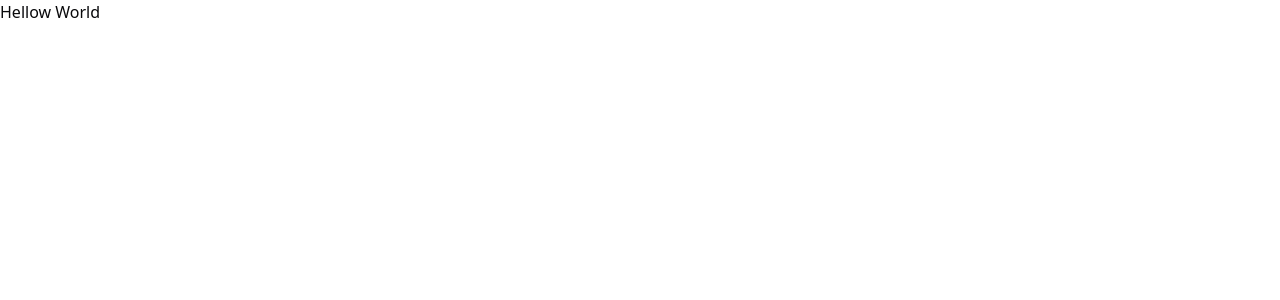
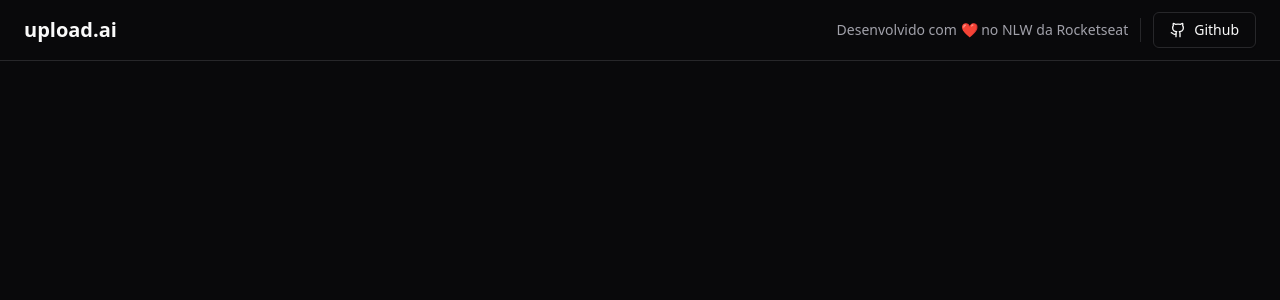
Before and after one commit to danilo-formagio/nlw-upload-ai-web, a React (Vite) app: page / in a window 1280 px wide. Shown: the top 300 px of the page. Built offline with nearby package versions, Linux system fonts and the light colour scheme.

Commit message:
Apply dark theme and implement the page header

```diff
--- a/package.json
+++ b/package.json
@@ -11,8 +11,11 @@
   },
   "dependencies": {
     "@radix-ui/react-icons": "^1.3.0",
+    "@radix-ui/react-separator": "^1.0.3",
+    "@radix-ui/react-slot": "^1.0.2",
     "class-variance-authority": "^0.7.0",
     "clsx": "^2.0.0",
+    "lucide-react": "^0.276.0",
     "react": "^18.2.0",
     "react-dom": "^18.2.0",
     "tailwind-merge": "^1.14.0",
--- a/src/App.tsx
+++ b/src/App.tsx
@@ -1,5 +1,29 @@
+import { Github } from "lucide-react";
+import { Button } from "./components/ui/button";
+import { Separator } from "./components/ui/separator";
+
 export function App() {
   return (
-   <h1>Hellow World</h1>
+    <div className="min-h-screen flex flex-col">
+      <div className="px-6 py-3 flex items-center justify-between border-b">
+        <h1 className="text-xl font-bold">upload.ai</h1>
+
+        <div className="flex items-center gap-3">
+          <span className="text-sm text-muted-foreground">
+            Desenvolvido com ❤ no NLW da Rocketseat
+          </span>
+
+          <Separator orientation="vertical" className="h-6" />
+
+          <Button variant="outline">
+            <Github className="w-4 h-4 mr-2" />
+            Github
+          </Button>
+        </div>
+      </div>
+
+      <div className="flex-1">
+      </div>
+    </div>
   )
 }
--- /dev/null
+++ b/src/components/ui/button.tsx
@@ -0,0 +1,57 @@
+import * as React from "react"
+import { Slot } from "@radix-ui/react-slot"
+import { cva, type VariantProps } from "class-variance-authority"
+
+import { cn } from "@/lib/utils"
+
+const buttonVariants = cva(
+  "inline-flex items-center justify-center rounded-md text-sm font-medium transition-colors focus-visible:outline-none focus-visible:ring-1 focus-visible:ring-ring disabled:pointer-events-none disabled:opacity-50",
+  {
+    variants: {
+      variant: {
+        default:
+          "bg-primary text-primary-foreground shadow hover:bg-primary/90",
+        destructive:
+          "bg-destructive text-destructive-foreground shadow-sm hover:bg-destructive/90",
+        outline:
+          "border border-input bg-transparent shadow-sm hover:bg-accent hover:text-accent-foreground",
+        secondary:
+          "bg-secondary text-secondary-foreground shadow-sm hover:bg-secondary/80",
+        ghost: "hover:bg-accent hover:text-accent-foreground",
+        link: "text-primary underline-offset-4 hover:underline",
+      },
+      size: {
+        default: "h-9 px-4 py-2",
+        sm: "h-8 rounded-md px-3 text-xs",
+        lg: "h-10 rounded-md px-8",
+        icon: "h-9 w-9",
+      },
+    },
+    defaultVariants: {
+      variant: "default",
+      size: "default",
+    },
+  }
+)
+
+export interface ButtonProps
+  extends React.ButtonHTMLAttributes<HTMLButtonElement>,
+    VariantProps<typeof buttonVariants> {
+  asChild?: boolean
+}
+
+const Button = React.forwardRef<HTMLButtonElement, ButtonProps>(
+  ({ className, variant, size, asChild = false, ...props }, ref) => {
+    const Comp = asChild ? Slot : "button"
+    return (
+      <Comp
+        className={cn(buttonVariants({ variant, size, className }))}
+        ref={ref}
+        {...props}
+      />
+    )
+  }
+)
+Button.displayName = "Button"
+
+export { Button, buttonVariants }
--- /dev/null
+++ b/src/components/ui/separator.tsx
@@ -0,0 +1,29 @@
+import * as React from "react"
+import * as SeparatorPrimitive from "@radix-ui/react-separator"
+
+import { cn } from "@/lib/utils"
+
+const Separator = React.forwardRef<
+  React.ElementRef<typeof SeparatorPrimitive.Root>,
+  React.ComponentPropsWithoutRef<typeof SeparatorPrimitive.Root>
+>(
+  (
+    { className, orientation = "horizontal", decorative = true, ...props },
+    ref
+  ) => (
+    <SeparatorPrimitive.Root
+      ref={ref}
+      decorative={decorative}
+      orientation={orientation}
+      className={cn(
+        "shrink-0 bg-border",
+        orientation === "horizontal" ? "h-[1px] w-full" : "h-full w-[1px]",
+        className
+      )}
+      {...props}
+    />
+  )
+)
+Separator.displayName = SeparatorPrimitive.Root.displayName
+
+export { Separator }
--- a/src/index.css
+++ b/src/index.css
@@ -4,67 +4,29 @@
 
 @layer base {
   :root {
-    --background: 0 0% 100%;
-    --foreground: 240 10% 3.9%;
-
-    --card: 0 0% 100%;
-    --card-foreground: 240 10% 3.9%;
-
-    --popover: 0 0% 100%;
-    --popover-foreground: 240 10% 3.9%;
-
-    --primary: 240 5.9% 10%;
-    --primary-foreground: 0 0% 98%;
-
-    --secondary: 240 4.8% 95.9%;
-    --secondary-foreground: 240 5.9% 10%;
-
-    --muted: 240 4.8% 95.9%;
-    --muted-foreground: 240 3.8% 46.1%;
-
-    --accent: 240 4.8% 95.9%;
-    --accent-foreground: 240 5.9% 10%;
-
-    --destructive: 0 84.2% 60.2%;
-    --destructive-foreground: 0 0% 98%;
-
-    --border: 240 5.9% 90%;
-    --input: 240 5.9% 90%;
-    --ring: 240 10% 3.9%;
-
-    --radius: 0.5rem;
-  }
-
-  .dark {
     --background: 240 10% 3.9%;
     --foreground: 0 0% 98%;
-
     --card: 240 10% 3.9%;
     --card-foreground: 0 0% 98%;
-
     --popover: 240 10% 3.9%;
     --popover-foreground: 0 0% 98%;
-
     --primary: 0 0% 98%;
     --primary-foreground: 240 5.9% 10%;
-
     --secondary: 240 3.7% 15.9%;
     --secondary-foreground: 0 0% 98%;
-
     --muted: 240 3.7% 15.9%;
     --muted-foreground: 240 5% 64.9%;
-
     --accent: 240 3.7% 15.9%;
     --accent-foreground: 0 0% 98%;
-
     --destructive: 0 62.8% 30.6%;
     --destructive-foreground: 0 0% 98%;
-
     --border: 240 3.7% 15.9%;
     --input: 240 3.7% 15.9%;
     --ring: 240 4.9% 83.9%;
+    --radius: 0.5rem;
   }
 }
+
 
 @layer base {
   * {
```
Also changed, not shown: 1 other file (tests, documents, lock files or other folders).
